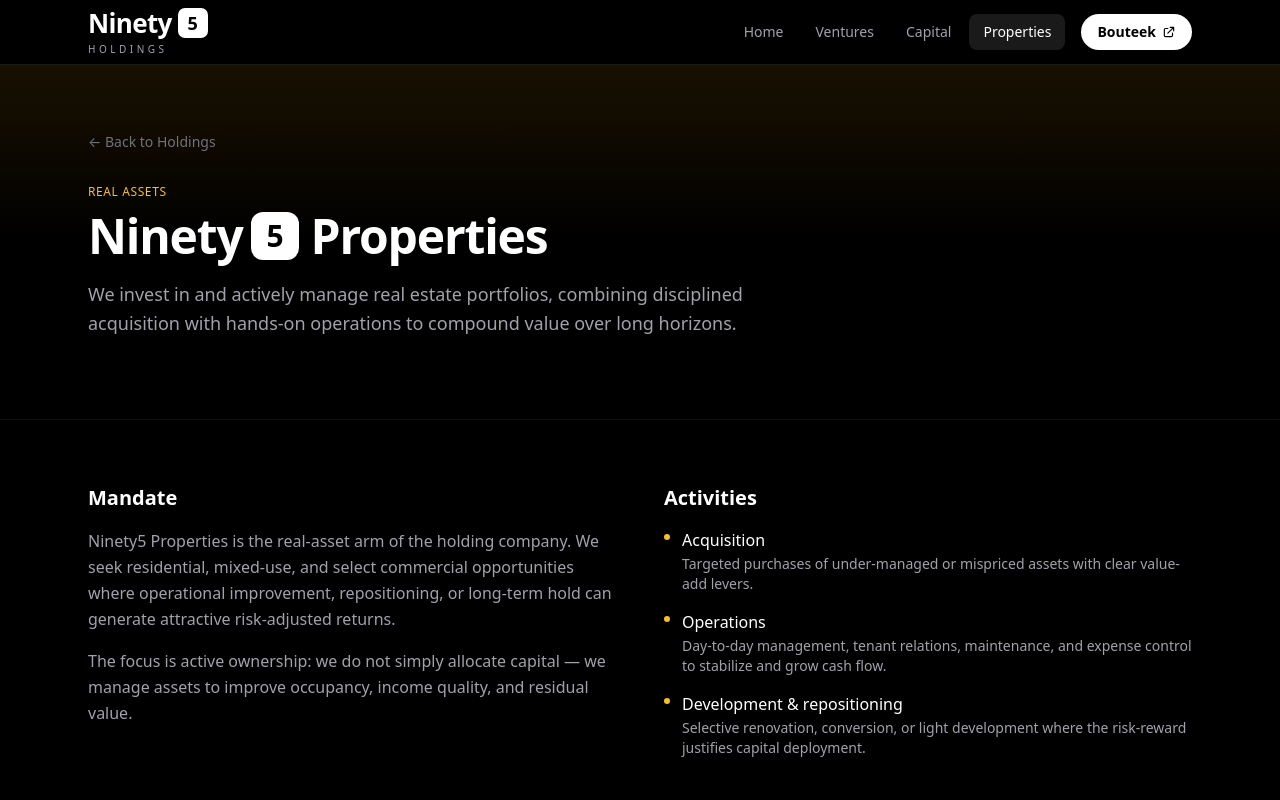
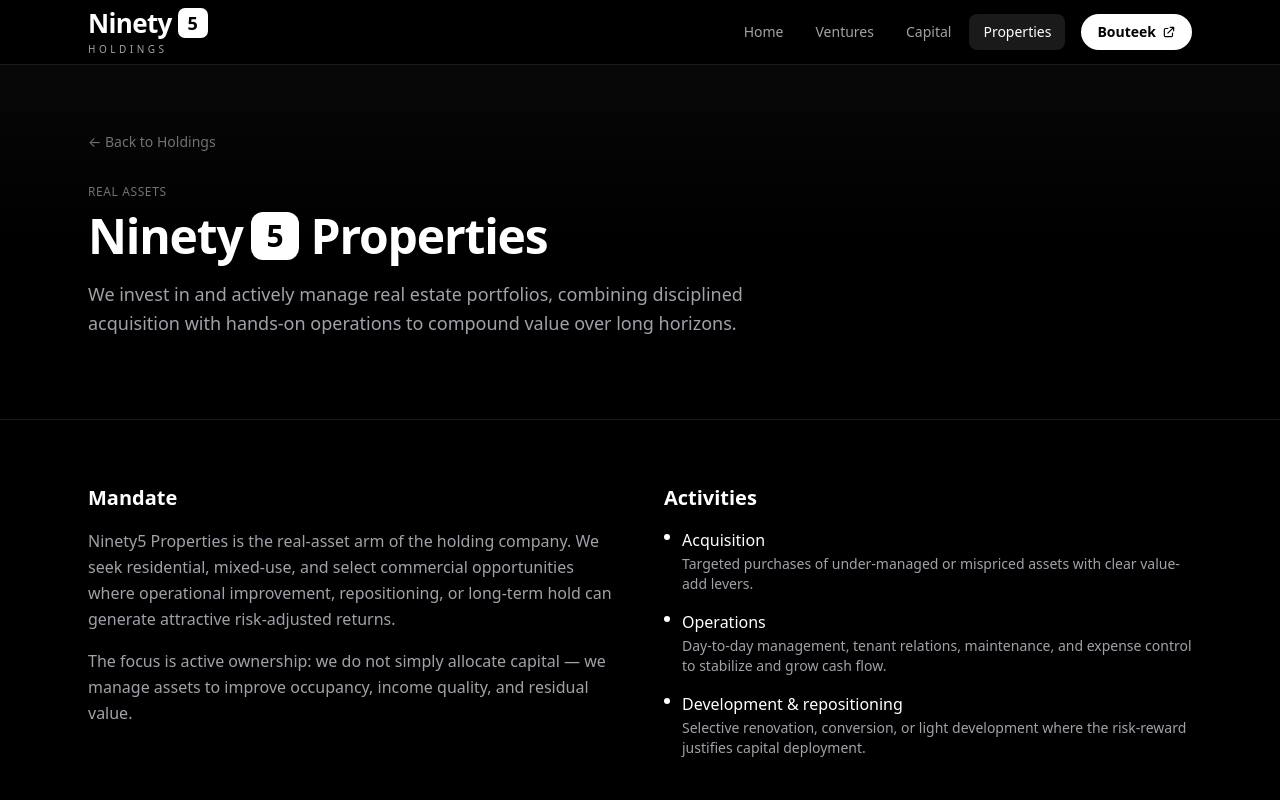
Before and after one commit to wizard9502/ninety5-holdings, a Next.js app: page /properties in a window 1280 px wide. Shown: the top 800 px of the page. Built offline with nearby package versions, Linux system fonts and the light colour scheme.

Commit message:
Properties page — monochrome palette matching logo

```diff
--- a/app/properties/page.tsx
+++ b/app/properties/page.tsx
@@ -10,8 +10,8 @@ export const metadata: Metadata = {
 export default function PropertiesPage() {
   return (
     <div>
-      <section className="relative overflow-hidden border-b border-white/5">
-        <div className="absolute inset-0 bg-gradient-to-b from-amber-500/10 via-transparent to-transparent" />
+      <section className="relative overflow-hidden border-b border-white/10">
+        <div className="absolute inset-0 bg-gradient-to-b from-white/[0.03] via-transparent to-transparent" />
         <div className="relative mx-auto max-w-6xl px-4 sm:px-6 pt-16 pb-20">
           <Link
             href="/"
@@ -19,7 +19,7 @@ export default function PropertiesPage() {
           >
             ← Back to Holdings
           </Link>
-          <p className="text-xs font-medium uppercase tracking-wider text-amber-400 mb-3">
+          <p className="text-xs font-medium uppercase tracking-wider text-zinc-500 mb-3">
             Real Assets
           </p>
           <h1 className="text-4xl sm:text-5xl font-semibold tracking-tight text-white flex items-center gap-2">
@@ -64,7 +64,7 @@ export default function PropertiesPage() {
                 },
               ].map((item) => (
                 <li key={item.title} className="flex gap-3">
-                  <span className="mt-1.5 h-1.5 w-1.5 rounded-full bg-amber-400 shrink-0" />
+                  <span className="mt-1.5 h-1.5 w-1.5 rounded-full bg-white shrink-0" />
                   <div>
                     <p className="font-medium text-white">{item.title}</p>
                     <p className="text-sm text-zinc-400 mt-0.5">{item.desc}</p>
@@ -76,7 +76,7 @@ export default function PropertiesPage() {
         </div>
       </section>
 
-      <section className="border-t border-white/5 bg-white/[0.02]">
+      <section className="border-t border-white/10 bg-white/[0.02]">
         <div className="mx-auto max-w-6xl px-4 sm:px-6 py-16">
           <h2 className="text-xl font-semibold text-white mb-6">Investment philosophy</h2>
           <div className="grid sm:grid-cols-2 lg:grid-cols-3 gap-6">
```
